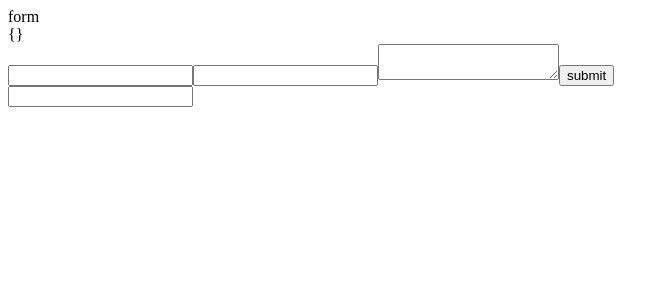
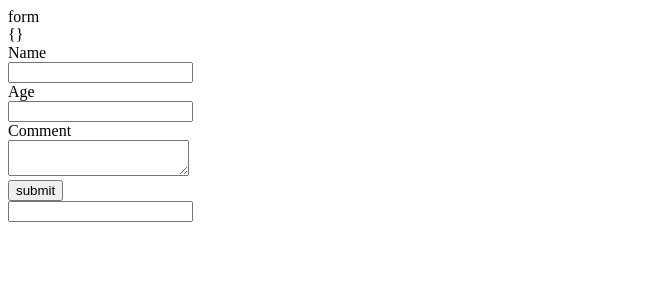
Before and after one commit to ipaymushkin/components-ui, a React (Create React App) app: page / in a window 1280 px wide. Shown: the top 300 px of the page, without its empty margins (0-669 px from the left). Built offline with nearby package versions, Linux system fonts and the light colour scheme.

Commit message:
Classes for component views

```diff
--- a/src/App.tsx
+++ b/src/App.tsx
@@ -2,14 +2,13 @@ import React, { useState } from 'react';
 import { Input, Textarea } from "./components/Input";
 import Form from "./components/Form";
 import { useForm } from './hooks/useForm';
-import InputView from "./components/Input/InputView";
+import InputView from "./components/Input/view/InputView";
 
 const App = () => {
 
     const [errors, onChange, onSubmit, values ] = useForm()
 
     const [localValue, setLocalValue] = useState({ name: '', value: '' })
-    console.log('localValue', localValue)
 
     const localChange = ({ name, value }) => {
         setLocalValue({
@@ -17,22 +16,20 @@ const App = () => {
         })
     }
 
-    const handleSubmit = ({ name, value }) => {
-        console.log('submit')
-        return { name, value }
+    const handleSubmit = (data) => {
+        console.log('submit', data)
     }
 
     const handleChange = ({ name, value }) => {
-        console.log('onchange', { name, value })
         onChange({ name, value })
     }
 
     return (
         <div>
             <Form onChange={handleChange} onSubmit={() => onSubmit(handleSubmit)} values={values}>
-                <Input name="name" />
-                <Input name="age" />
-                <Textarea name="comment" />
+                <Input name="name" label="Name" />
+                <Input name="age" label="Age" type="number" />
+                <Textarea name="comment" label="Comment" />
                 <button type="submit">submit</button>
             </Form>
 
--- a/src/components/Form/index.tsx
+++ b/src/components/Form/index.tsx
@@ -12,7 +12,6 @@ const Form: FC<IFormChildren> = ({ children, onSubmit, onChange, values }) => {
     const [formData, setFormData] = useState({})
 
     const formChangeHandler = (data: {}) => {
-        console.log('data', data)
         setFormData(state => ({ ...state, ...data }))
         onChange(formData)
     }
@@ -21,8 +20,6 @@ const Form: FC<IFormChildren> = ({ children, onSubmit, onChange, values }) => {
         e.preventDefault()
         onSubmit()
     }
-
-    console.log('form back values', values)
 
     return (
         <form onSubmit={(e) => submitHandler(e)}>
--- a/src/components/Input/InputModel.tsx
+++ /dev/null
@@ -1,9 +0,0 @@
-import React, { FC } from 'react';
-import { IChildren, IInputProps } from '../../interfaces';
-
-const InputModel: FC<IChildren & IInputProps> = ({ children , value = "", onChange = () => {}, error= '', name = '' }) => {
-    console.log('value11', value)
-    return children({ value, onChange, error, name })
-};
-
-export default InputModel;
--- a/src/components/Input/InputView.tsx
+++ /dev/null
@@ -1,9 +0,0 @@
-import React, { FC } from 'react';
-import { IInputProps } from '../../interfaces';
-
-const InputView: FC<IInputProps> = ({ onChange, value, error, name }) => {
-    console.log('InputView', value, name)
-    return <input onChange={e =>onChange && onChange({ name, value: e.target.value })} value={value} name={name} />
-};
-
-export default InputView;
--- a/src/components/Input/TextareaView.tsx
+++ /dev/null
@@ -1,9 +0,0 @@
-import React, { FC } from 'react';
-import { IInputProps } from '../../interfaces';
-
-const TextareaModel: FC<IInputProps> = ({ onChange, value, error, name }) => {
-    console.log('TextareaModel', value, name)
-    return <textarea onChange={e =>onChange && onChange({ name, value: e.target.value })} value={value} name={name} />
-};
-
-export default TextareaModel;
--- a/src/components/Input/index.tsx
+++ b/src/components/Input/index.tsx
@@ -1,27 +1,21 @@
 import React, { FC } from 'react';
-import InputView from "./InputView";
-import InputModel from "./InputModel";
-import TextareaView from './TextareaView';
+import InputView from "./view/InputView";
+import InputModel from "./model/InputModel";
+import TextareaView from './view/TextareaView';
 
 interface IInput {
     name: string,
     values?: {},
+    label?: string,
+    type?: string,
 }
 
-const Input: FC<IInput> = ({ name , values,  ...props }) => {
-    // console.log('props', props)
-    console.log('values', values, name)
-     return <InputModel name={name} value={values && values[name]}>
+const Input: FC<IInput> = ({ name , values,  ...props }) => <InputModel name={name} value={values && values[name]}>
         {(childProps) => <InputView name={name} {...childProps} {...props} />}
-    </InputModel>
-};
+    </InputModel>;
 
-const Textarea: FC<IInput> = ({ name , values,  ...props }) => {
-    // console.log('props', props)
-    console.log('values', values, name)
-    return <InputModel name={name} value={values && values[name]}>
+const Textarea: FC<IInput> = ({ name , values,  ...props }) => <InputModel name={name} value={values && values[name]}>
         {(childProps) => <TextareaView name={name} {...childProps} {...props} />}
-    </InputModel>
-};
+    </InputModel>;
 
 export { Input, Textarea };
--- /dev/null
+++ b/src/components/Input/model/InputModel.tsx
@@ -0,0 +1,6 @@
+import React, { FC } from 'react';
+import { IChildren, IInputProps } from '../../../interfaces';
+
+const InputModel: FC<IChildren & IInputProps> = ({ children , value = "", onChange = () => {}, error= '', name = '' }) => children({ value, onChange, error, name });
+
+export default InputModel;
--- /dev/null
+++ b/src/components/Input/view/InputView.tsx
@@ -0,0 +1,13 @@
+import React, { FC } from 'react';
+import { IInputProps } from '../../../interfaces';
+import './styles/index.css'
+
+const InputView: FC<IInputProps> = ({ onChange, value, error, label,  name, type = 'text' }) => (
+        <div className="b-input-wrapper">
+            {label && <div className="b-input-label">{label}</div>}
+            <input type={type} onChange={e =>onChange && onChange({ name, value: e.target.value })} value={value} name={name} />
+            {error && <div className="b-input-error">{error}</div>}
+        </div>
+    );
+
+export default InputView;
--- /dev/null
+++ b/src/components/Input/view/TextareaView.tsx
@@ -0,0 +1,11 @@
+import React, { FC } from 'react';
+import { IInputProps } from '../../../interfaces';
+import './styles/index.css'
+
+const TextareaModel: FC<IInputProps> = ({ onChange, value, error, name, label }) => <div className="b-textarea-wrapper">
+        {label && <div className="b-textarea-label">{label}</div>}
+        <div className="b-textarea-field"><textarea onChange={e =>onChange && onChange({ name, value: e.target.value })} value={value} name={name} /></div>
+        {error && <div className="b-textarea-error">{error}</div>}
+    </div>;
+
+export default TextareaModel;
--- /dev/null
+++ b/src/components/Input/view/styles/index.css
@@ -0,0 +1,14 @@
+/*Input styles*/
+.b-input-wrapper {
+
+}
+
+.b-input-label {
+
+}
+
+
+/*Textarea styles*/
+.b-textarea-wrapper {
+
+}
--- a/src/hooks/useForm.tsx
+++ b/src/hooks/useForm.tsx
@@ -10,7 +10,8 @@ export const useForm = (): [errors: {}, onChange: (formData: {}) => void, onSubm
 
     const onSubmit = (fn: (values: {}) => void) => {
         console.log('submit values', values)
-        // fn(values)
+        setValues({})
+        fn(values)
     }
 
     const onChange = ({ name, value }) => {
--- a/src/interfaces/IInputProps.tsx
+++ b/src/interfaces/IInputProps.tsx
@@ -4,4 +4,6 @@ export interface IInputProps {
     value?: string,
     error?: string,
     name: string,
+    label?: string,
+    type?: string,
 }
```
